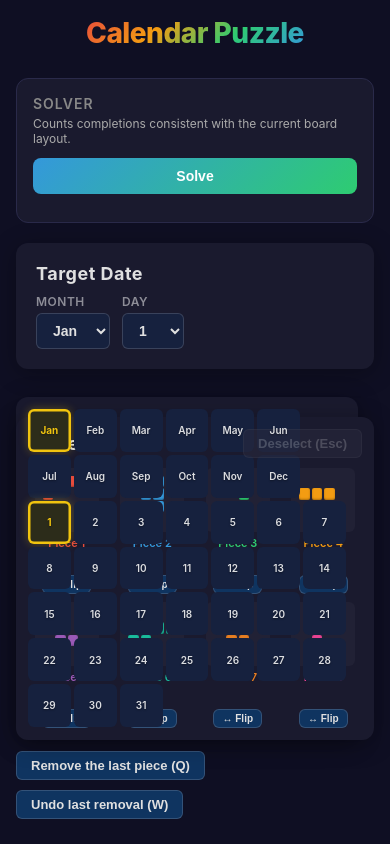
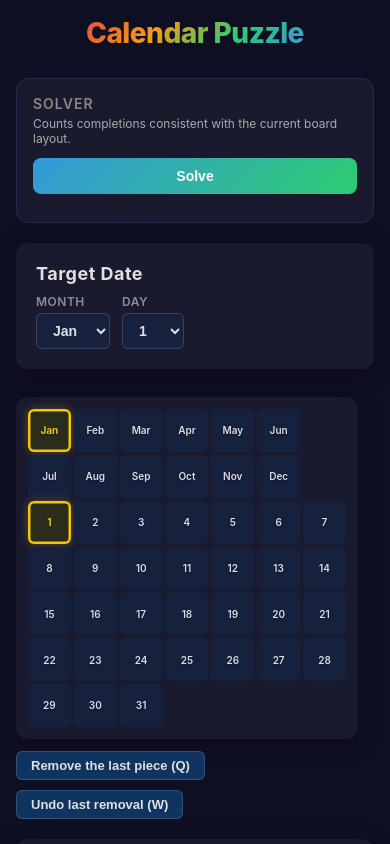
Before and after one commit to SidhartK/DeinKalendar, a Next.js app: page / in a window 390 px wide. Shown: the top 844 px of the page. Built offline with nearby package versions, Linux system fonts and the light colour scheme.

Commit message:
Adjust board panel CSS for mobile layout to prevent overlap with pieces section
- Modify the board panel styles in the left column to size according to content in a stacked mobile layout.
- Set flex properties to prevent height collapse, ensuring visual separation from the pieces section.

```diff
--- a/src/App.css
+++ b/src/App.css
@@ -191,6 +191,14 @@
     order: 2;
   }
 
+  /* In a stacked mobile layout, the board panel should size to content.
+     Otherwise, flex: 1 1 0 can collapse the panel height and make the board
+     visually overlap the pieces section. */
+  .app-left-column .app-panel--board {
+    flex: 0 0 auto;
+    min-height: auto;
+  }
+
   .app-panel--pieces {
     order: 3;
   }
```
